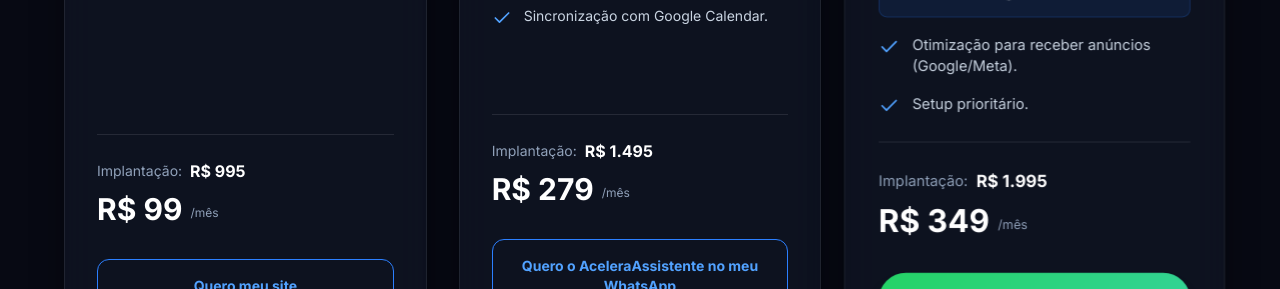
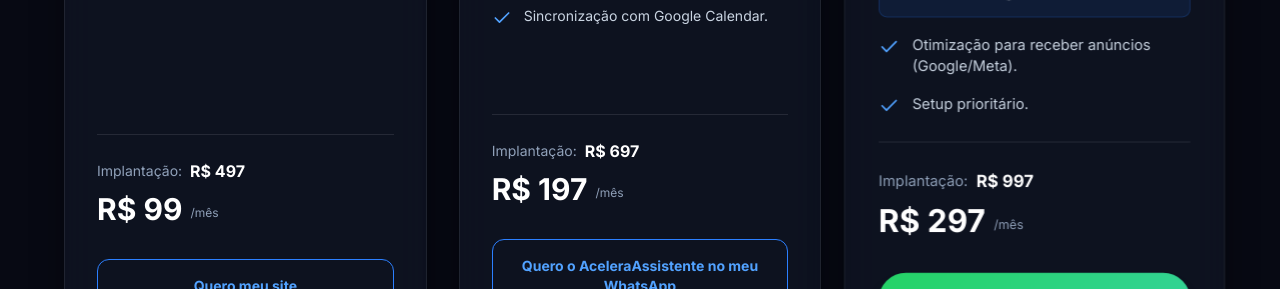
Before and after one commit to daviml/TriagemBot-AI, a React (Vite) app: page / in a window 1280 px wide. Shown: the part 2300-2589 px from the top of the page. Built offline with nearby package versions, Linux system fonts and the light colour scheme.

Commit message:
Update App.tsx

```diff
--- a/src/App.tsx
+++ b/src/App.tsx
@@ -343,7 +343,7 @@ function PricingSection() {
             <div className="border-t border-white/10 pt-6 mb-8">
               <div className="flex items-center gap-2 mb-2">
                 <span className="text-slate-400 text-sm">Implantação:</span>
-                <span className="text-white font-bold">R$ 995</span>
+                <span className="text-white font-bold">R$ 497</span>
               </div>
               <div className="flex items-end gap-2">
                 <span className="text-3xl font-extrabold text-white">R$ 99</span>
@@ -389,10 +389,10 @@ function PricingSection() {
             <div className="border-t border-white/10 pt-6 mb-8">
               <div className="flex items-center gap-2 mb-2">
                 <span className="text-slate-400 text-sm">Implantação:</span>
-                <span className="text-white font-bold">R$ 1.495</span>
+                <span className="text-white font-bold">R$ 697 </span>
               </div>
               <div className="flex items-end gap-2">
-                <span className="text-3xl font-extrabold text-white">R$ 279</span>
+                <span className="text-3xl font-extrabold text-white">R$ 197</span>
                 <span className="text-slate-400 text-xs mb-1.5">/mês</span>
               </div>
             </div>
@@ -440,10 +440,10 @@ function PricingSection() {
             <div className="border-t border-white/10 pt-6 mb-8">
               <div className="flex items-center gap-2 mb-2">
                 <span className="text-slate-400 text-sm">Implantação:</span>
-                <span className="text-white font-bold">R$ 1.995</span>
+                <span className="text-white font-bold">R$ 997 </span>
               </div>
               <div className="flex items-end gap-2">
-                <span className="text-3xl font-extrabold text-white">R$ 349</span>
+                <span className="text-3xl font-extrabold text-white">R$ 297 </span>
                 <span className="text-slate-400 text-xs mb-1.5">/mês</span>
               </div>
             </div>
```
